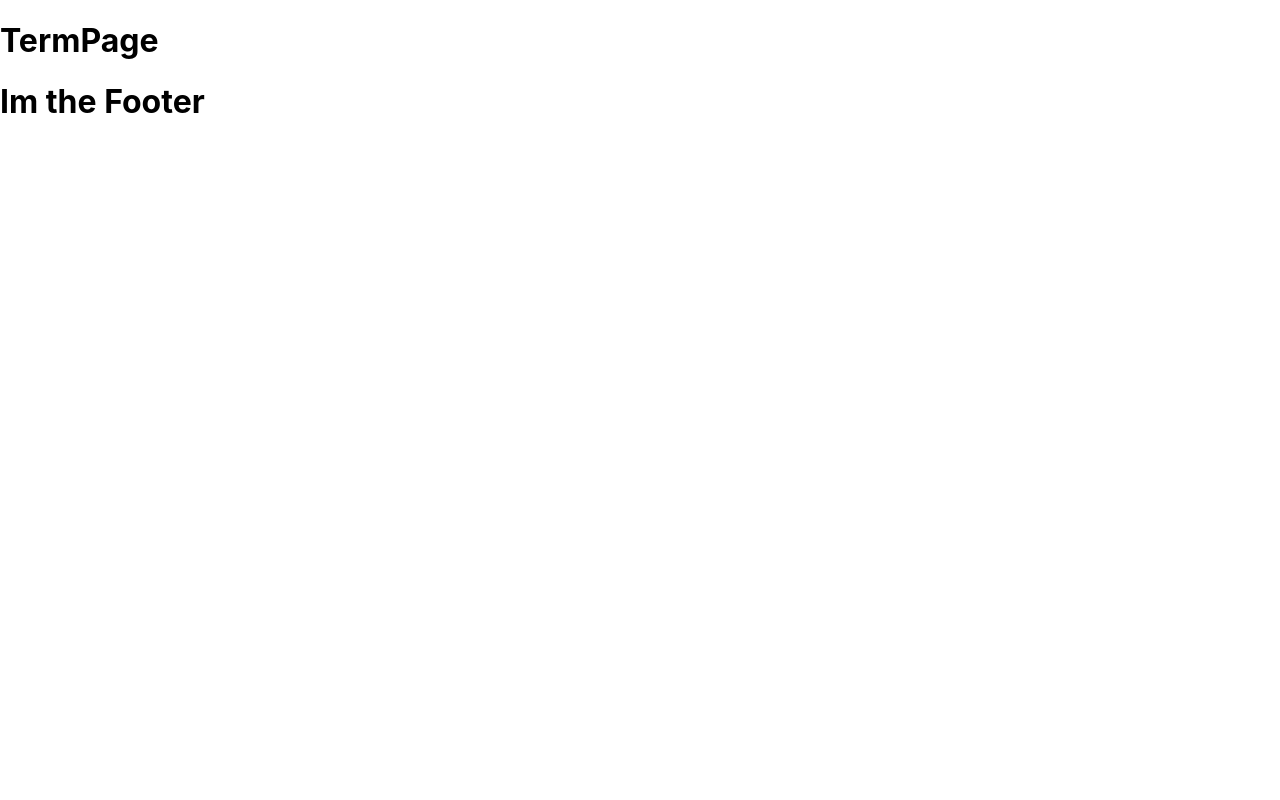
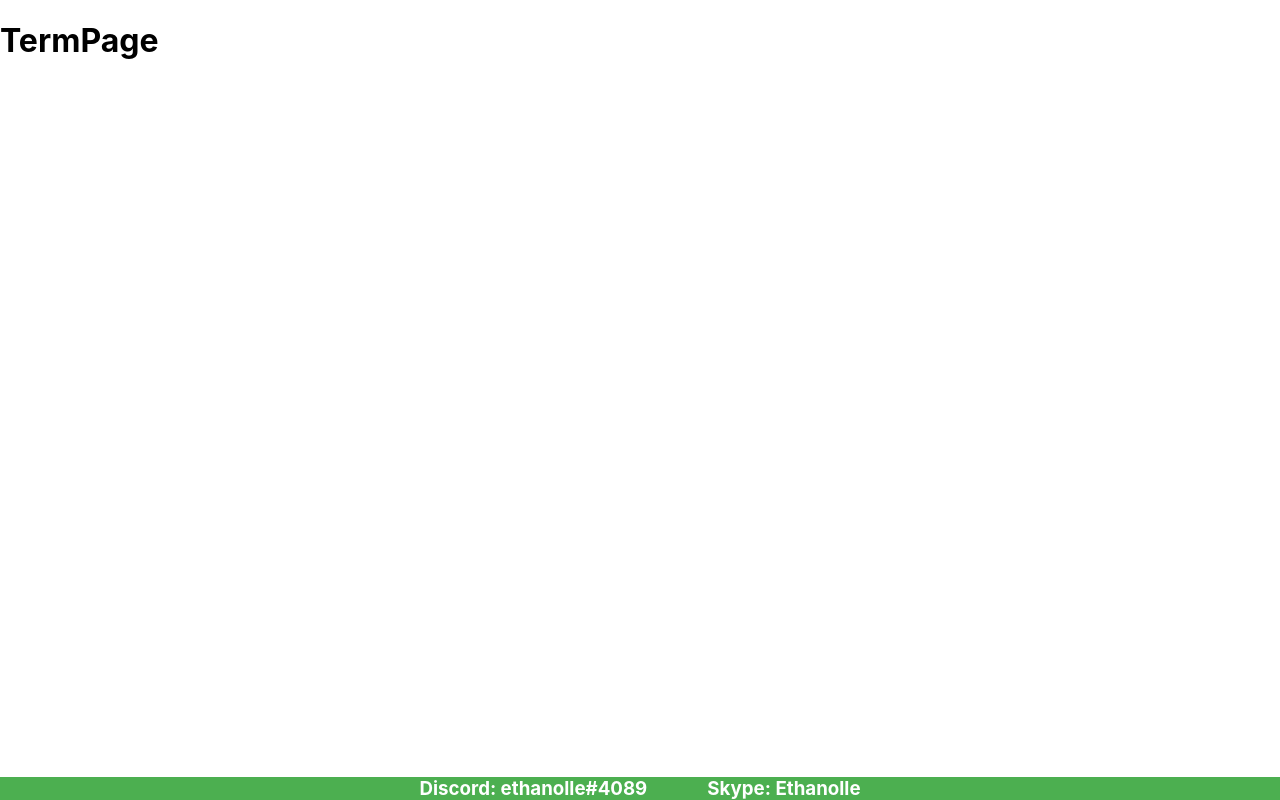
Before and after one commit to ethanolle/frontShoppySearcher, a React (Create React App) app: page /term in a window 1280 px wide. Built offline with nearby package versions, Linux system fonts and the light colour scheme.

Commit message:
added footer

```diff
--- a/src/components/Footer/Footer.css
+++ b/src/components/Footer/Footer.css
@@ -0,0 +1,22 @@
+html, body {
+    height: 100%;
+  }
+  body {
+    display: flex;
+    flex-direction: column;
+  }
+
+.footer {
+    position: absolute;
+    display: flex;
+    align-items: center;
+    justify-content: center;
+    left: 0 ; right: 0; bottom: 0;
+    height:[footer-height];
+    background-color:#4caf50;
+    color: white;
+  }
+
+  .footer>h3{
+      margin: 0px 30px
+  }
--- a/src/components/Footer/Footer.js
+++ b/src/components/Footer/Footer.js
@@ -1,7 +1,12 @@
-import React from "react";
-
+import React from 'react';
+import './Footer.css';
 const Footer = () => {
-  return <h1>Im the Footer</h1>;
+  return (
+    <div className='footer'>
+      <h3>Discord: ethanolle#4089</h3>
+      <h3>Skype: Ethanolle</h3>
+    </div>
+  );
 };
 
 export default Footer;
```
Also changed, not shown: 1 other file (tests, documents, lock files or other folders).
